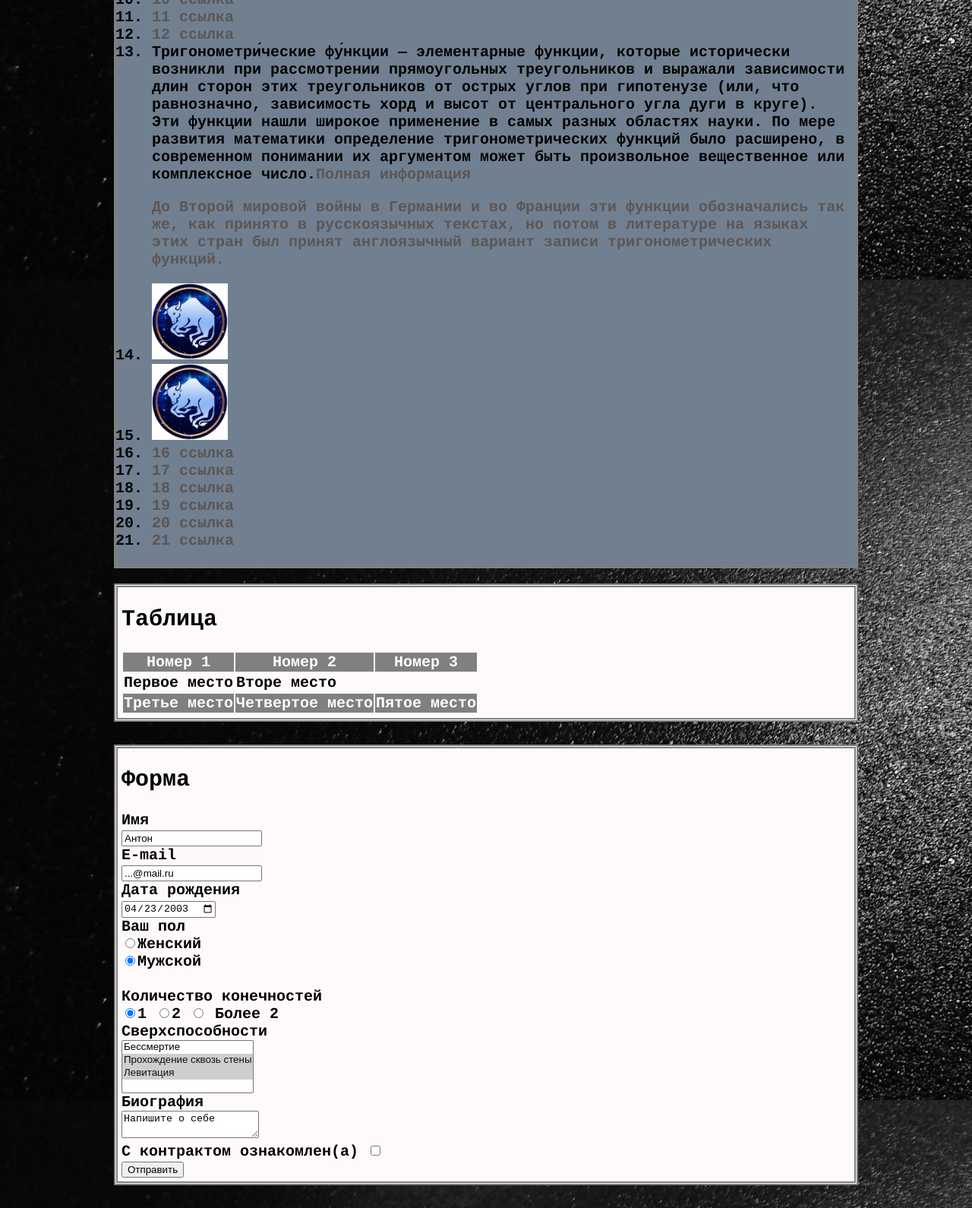
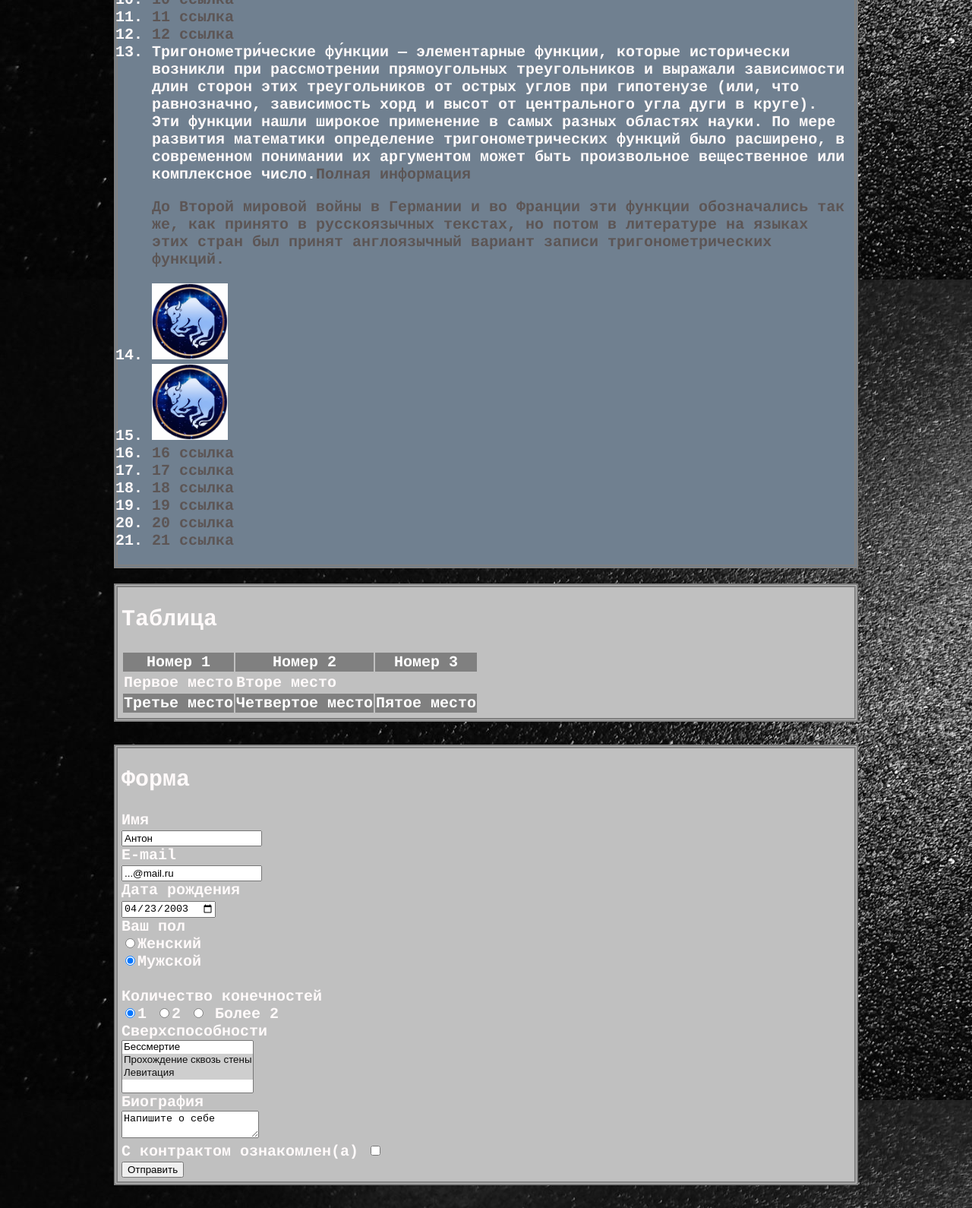
Before and after one commit to JonyKub/task2, a plain HTML site: page index.html in a window 1280 px wide. Shown: the part 712-2302 px from the top of the page at 76% size. Drawn offline with Linux system fonts and the light colour scheme.

Commit message:
Update style.css

```diff
--- a/main/style.css
+++ b/main/style.css
@@ -26,7 +26,7 @@ header {
     height: 200px;
 }
 .navigation {
-    background-color: rgb(128, 128, 128);
+    background-color: rgb(192, 192, 192);
     height: 75px;
     width: 960px;
     margin-left: auto;
@@ -56,7 +56,7 @@ nav{
 body {
     font-family: Courier, monospace;
     font-size: 20px;
-    color: rgb(#FFF);
+    color: rgb(255, 250, 250);
     background-image: url(fon.jpg);
     background-attachment: fixed;
     font-weight: bold;
@@ -65,7 +65,7 @@ body {
 .web1 {
     width: 960px;
     background-color: rgb(112, 128, 144);
-    color: rgb(#FFF);
+    color: rgb(255, 250, 250);
     margin: 20px auto;
     padding: 0px 5px;
     border-width: thick;
@@ -81,7 +81,7 @@ body {
     width: 960px;
     margin-left: auto;
     margin-right: auto;
-    background-color: rgb(255, 250, 250);
+    background-color: rgb(192, 192, 192);
     padding: 0px 5px 5px;
     border-width: thick;
     border-style: double;
@@ -94,7 +94,7 @@ body {
     margin-right: auto;
     margin-bottom: 30px;
     margin-top: 30px;
-    background-color: rgb(255, 250, 250);
+    background-color: rgb(192, 192, 192);
     padding: 0px 5px 5px;
     border-width: thick;
     border-style: double;
@@ -107,7 +107,7 @@ footer {
     margin-right: auto;
     margin-bottom: 30px;
     margin-top: 30px;
-    background-color: rgb(255, 250, 250);
+    background-color: rgb(192, 192, 192);
     padding: 0px 5px 5px;
     border-width: thick;
     border-style: double;
```
